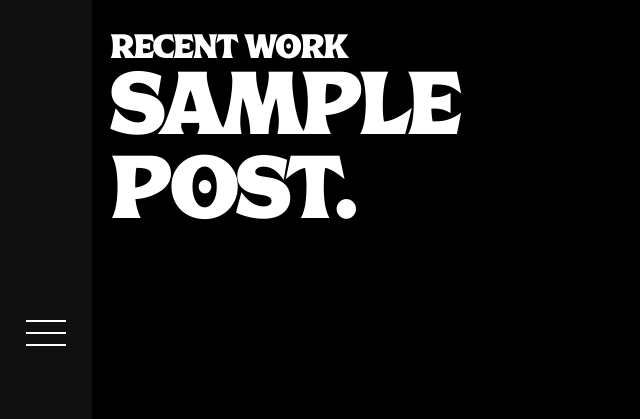
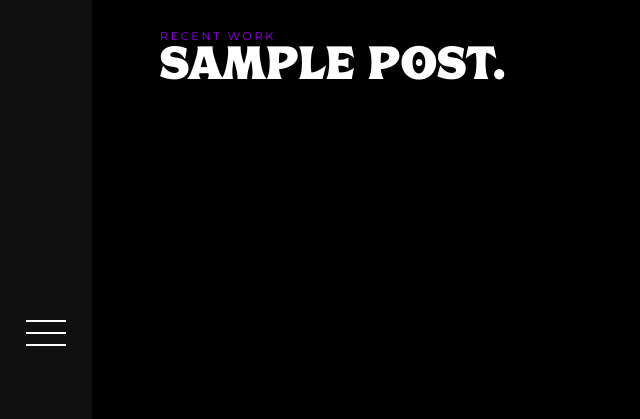
Before and after one commit to calvinbramlett/jessicadesignco, a WordPress theme: template web/app/themes/jessicadesignco/templates/portfolio.php in a window 1280 px wide. Shown: the part 69-488 px from the top of the page, without its empty margins (0-640 px from the left). Run offline with PHP 8.4 and a stand-in for WordPress, Linux system fonts and the light colour scheme; the site name, menu and one post (Sample post) are stand-ins, and other content is empty; some libraries are stand-ins or nearby versions.

Commit message:
page title

```diff
--- a/web/app/themes/jessicadesignco/assets/css/styles.css
+++ b/web/app/themes/jessicadesignco/assets/css/styles.css
@@ -956,7 +956,8 @@ h1, h2, h3, h4, h5, h6 {
   width: 100%;
   white-space: normal;
   word-wrap: break-word;
-  overflow-wrap: break-word; }
+  overflow-wrap: break-word;
+  letter-spacing: 2px; }
 
 h1 + h1,
 h1 + h2,
@@ -1073,6 +1074,18 @@ p {
   p + h6 {
     padding-top: 1em; }
 
+h1.page-title {
+  font-size: 44px;
+  margin-bottom: 50px; }
+
+h5.subtitle {
+  color: #A300FD;
+  font-family: "Montserrat", sans-serif;
+  text-transform: uppercase;
+  font-size: 11px;
+  letter-spacing: 2.75px;
+  font-weight: 400; }
+
 .moon-glyph {
   font-family: -apple-system,BlinkMacSystemFont,San Francisco,Roboto,Segoe UI,Helvetica Neue,sans-serif; }
 
@@ -1111,26 +1124,25 @@ input[type="radio"] {
 
 .container {
   width: 85%;
-  z-index: 1; }
-
-.container {
+  z-index: 1;
   margin: 0 auto;
   position: relative; }
   @media screen and (min-width: 769px), print {
     .container {
-      width: 85%; } }
+      max-width: 569px;
+      width: 569px; } }
   @media screen and (min-width: 1060px) {
     .container {
-      max-width: 960px;
-      width: 960px; } }
+      max-width: 860px;
+      width: 860px; } }
   @media screen and (min-width: 1252px) {
     .container {
-      max-width: 1152px;
-      width: 1152px; } }
+      max-width: 1052px;
+      width: 1052px; } }
   @media screen and (min-width: 1444px) {
     .container {
-      max-width: 1344px;
-      width: 1344px; } }
+      max-width: 1244px;
+      width: 1244px; } }
 
 .text-centered {
   text-align: center; }
--- a/web/app/themes/jessicadesignco/assets/scss/layout/_layout.scss
+++ b/web/app/themes/jessicadesignco/assets/scss/layout/_layout.scss
@@ -45,28 +45,26 @@ input[type="radio"] {
 .container {
   width: 85%;
   z-index: 1;
-}
-
-.container{
   margin: 0 auto;
   position: relative;
 
   @include tablet {
-    width: 85%;
+    max-width: $tablet - 2 * $section-space;
+    width: $tablet - 2 * $section-space;
   }
 
   @include desktop {
-    max-width: $desktop - 2 * $gap;
-    width: $desktop - 2 * $gap;
+    max-width: $desktop - 2 * $section-space;
+    width: $desktop - 2 * $section-space;
   }
 
   @include widescreen {
-    max-width: $widescreen - 2 * $gap;
-    width: $widescreen - 2 * $gap;
+    max-width: $widescreen - 2 * $section-space;
+    width: $widescreen - 2 * $section-space;
   }
 
   @include fullhd {
-    max-width: $fullhd - 2 * $gap;
-    width: $fullhd - 2 * $gap;
+    max-width: $fullhd - 2 * $section-space;
+    width: $fullhd - 2 * $section-space;
   }
 }
--- a/web/app/themes/jessicadesignco/assets/scss/layout/_typography.scss
+++ b/web/app/themes/jessicadesignco/assets/scss/layout/_typography.scss
@@ -39,6 +39,7 @@ h1, h2, h3, h4, h5, h6 {
   white-space: normal;
   word-wrap: break-word;
   overflow-wrap: break-word;
+  letter-spacing: 2px;
 }
 
 h1, h2, h3, h4 {
@@ -129,6 +130,20 @@ p {
   }
 }
 
+h1.page-title {
+  font-size: 44px;
+  margin-bottom: $gap;
+}
+
+h5.subtitle {
+  color: $purple;
+  font-family: $family-sans-serif;
+  text-transform: uppercase;
+  font-size: 11px;
+  letter-spacing: 2.75px;
+  font-weight: 400;
+}
+
 .moon-glyph {
   font-family: -apple-system,BlinkMacSystemFont,San Francisco,Roboto,Segoe UI,Helvetica Neue,sans-serif;
 }
--- a/web/app/themes/jessicadesignco/templates/portfolio.php
+++ b/web/app/themes/jessicadesignco/templates/portfolio.php
@@ -13,7 +13,7 @@ get_header();
 	<div class="columns is-multiline">
 		<div class="column is-half">
 			<h5 class="subtitle">Recent Work</h5>
-			<?php the_title( '<h1 class="entry-title">', '.</h1>' );?>
+			<?php the_title( '<h1 class="page-title">', '.</h1>' );?>
 		</div>
 		<div class="column is-half">
 		</div>
```
